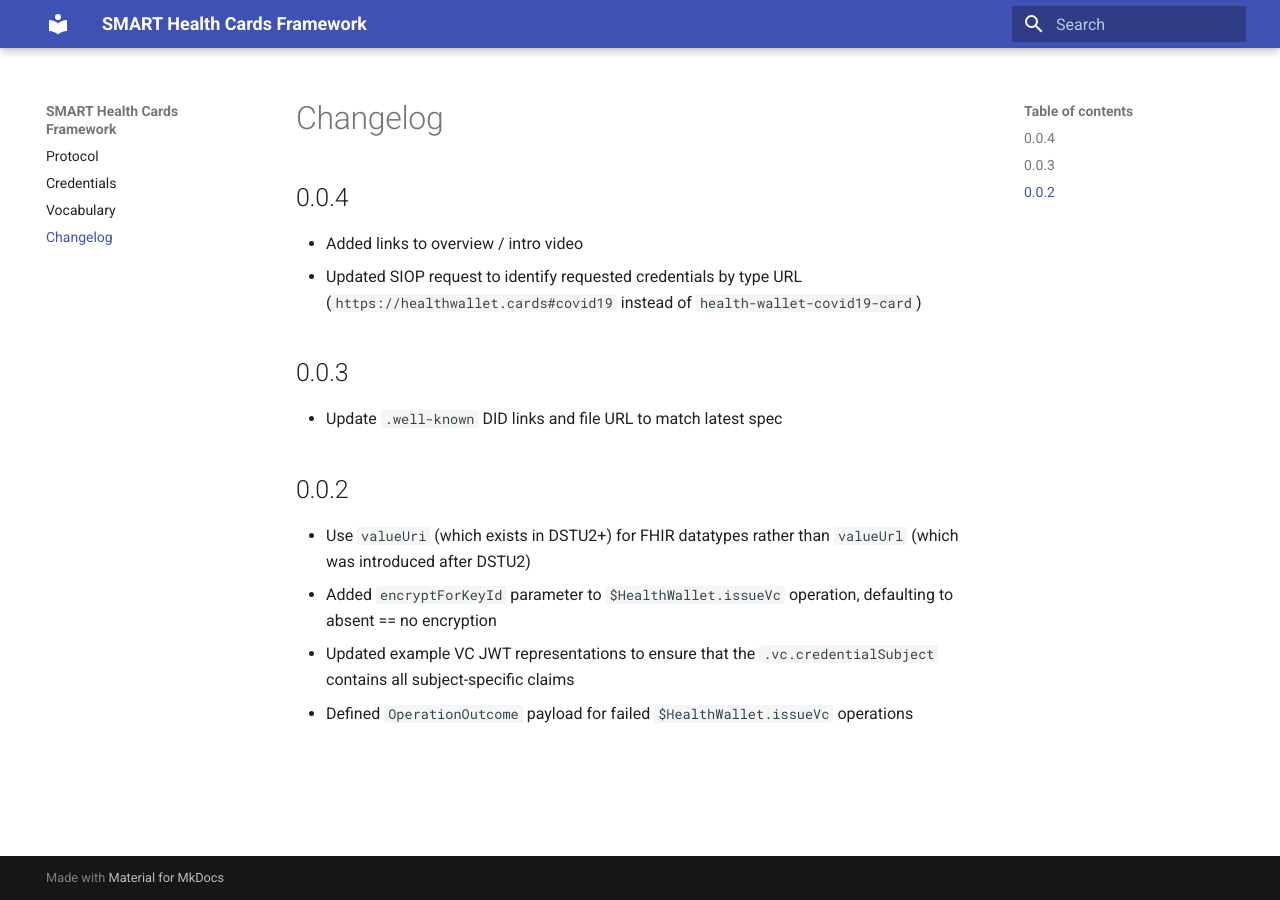
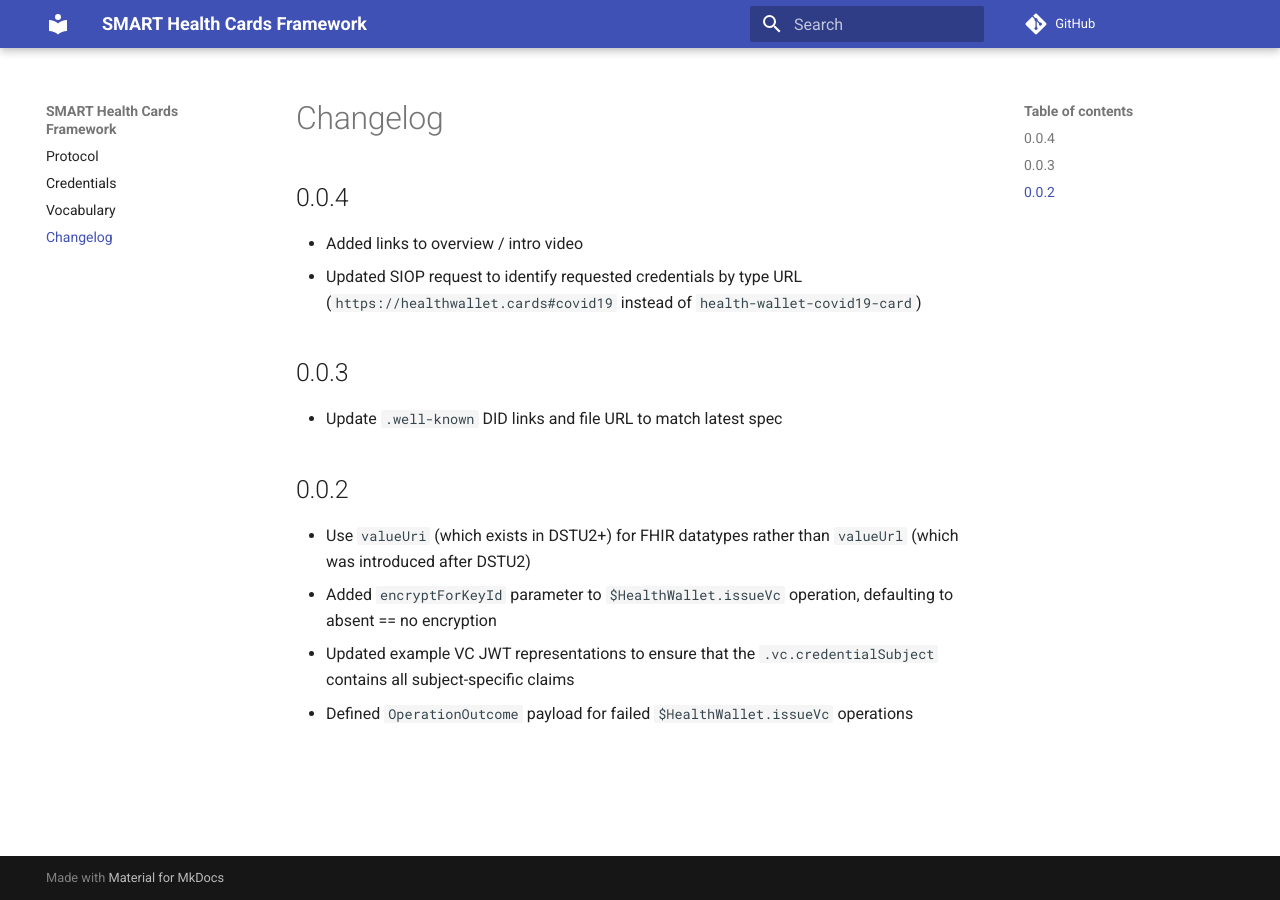
Before and after one commit to smart-on-fhir/health-cards, an MkDocs documentation site: the page built from docs/CHANGELOG.md, in a window 1280 px wide. Built offline with MkDocs 1.6.1 and Material for MkDocs 9.7.7, drawn with Linux system fonts in a browser that asks for light colours; comment, search, counter and statistics services are not loaded.

Commit message:
Add permalinks to markdown; repo deets

```diff
--- a/mkdocs.yml
+++ b/mkdocs.yml
@@ -1,4 +1,8 @@
 site_name: SMART Health Cards Framework
+repo_url: https://github.com/smart-on-fhir/health-cards
+edit_uri: 'edit/main/docs'
+
+
 nav:
   - Protocol: index.md
   - Credentials: credential-modeling.md
@@ -8,6 +12,9 @@
 theme:
   name: material
 
+markdown_extensions:
+  - toc:
+      permalink: True
 
 plugins:
     - search
```
